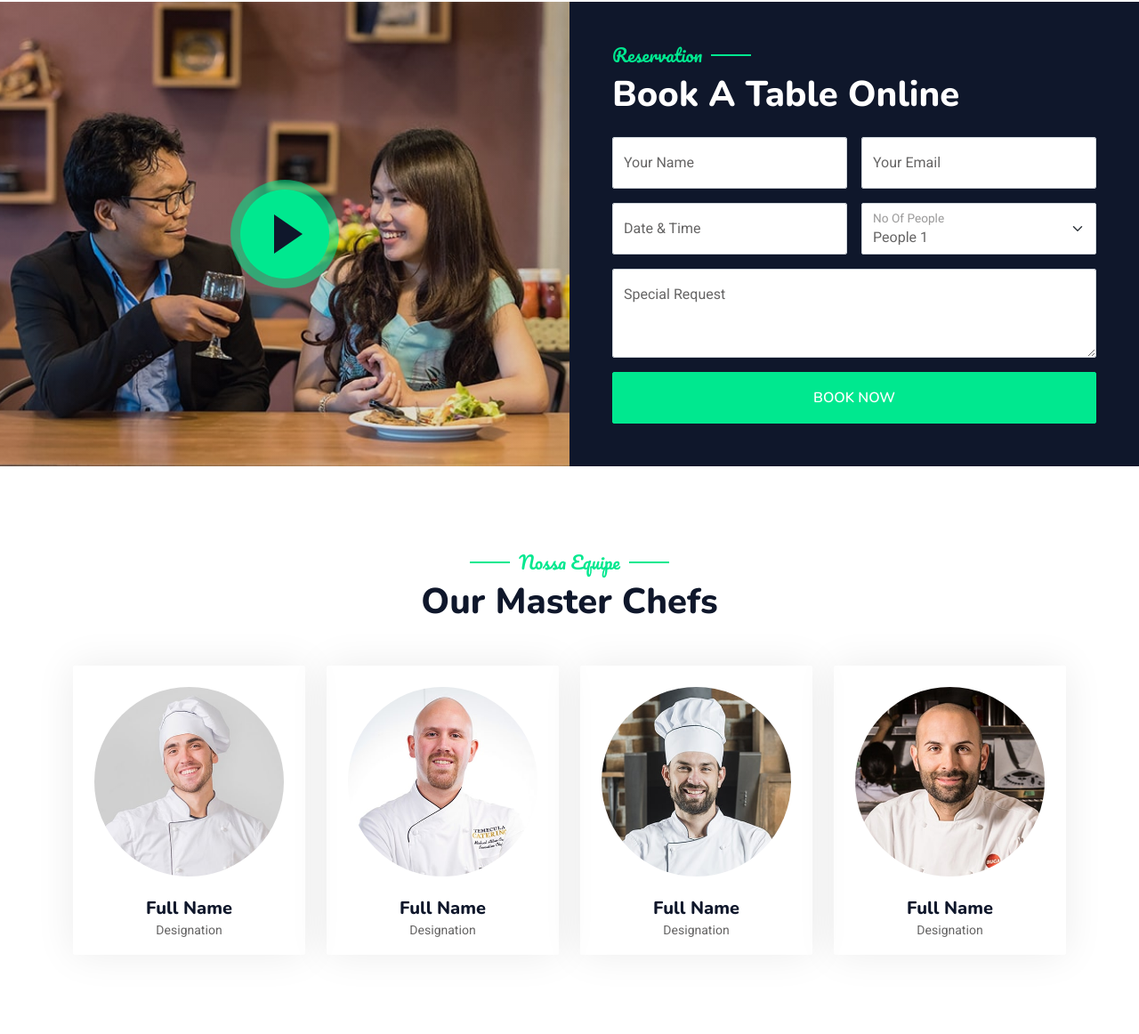
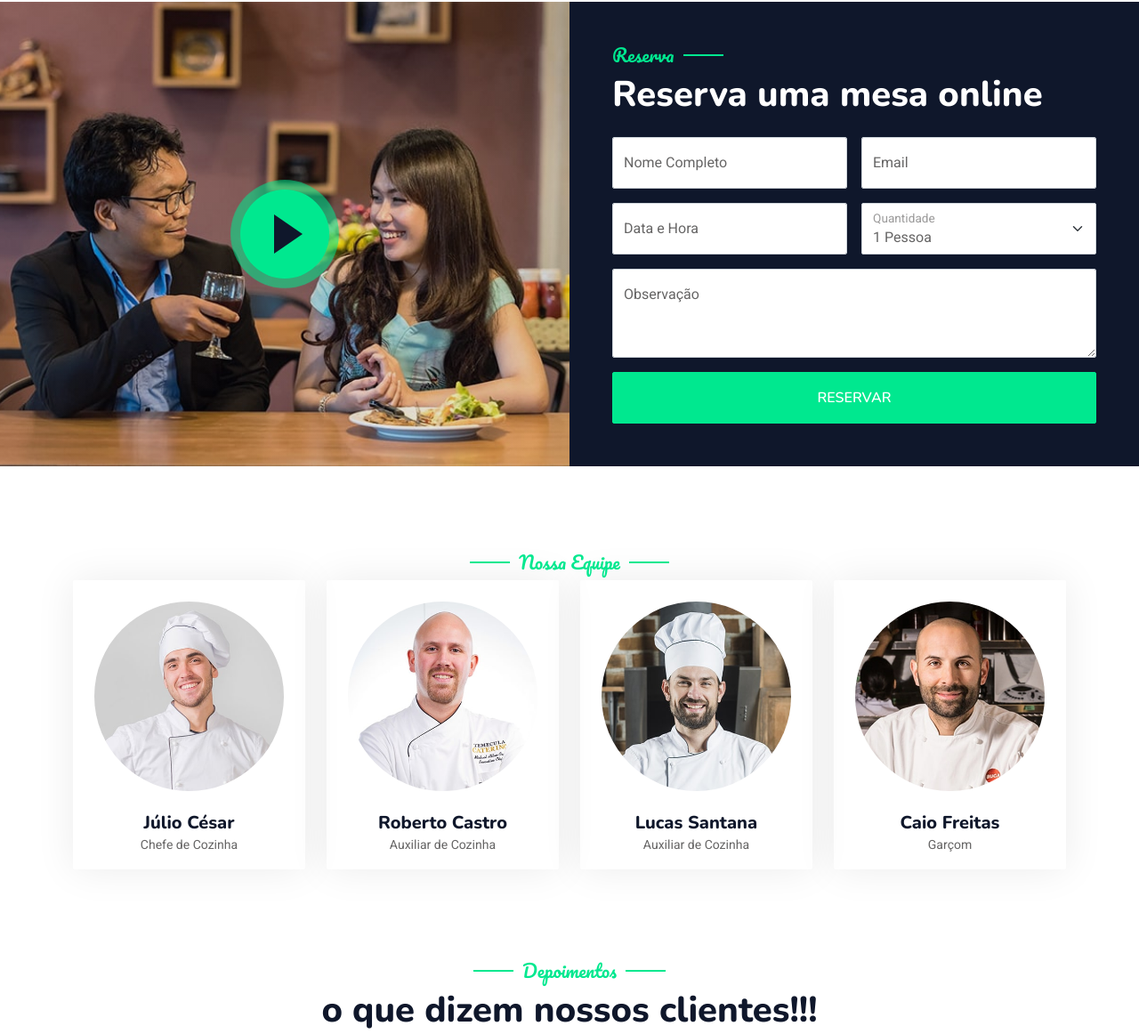
Before and after one commit to LucasSantosp09/Pizzaria-Descomplicada, a plain HTML site: page index.html in a window 1280 px wide. Shown: the part 2323-3485 px from the top of the page at 89% size. Drawn offline with nearby package versions, Linux system fonts and the light colour scheme.

Commit message:
Nossa equipe e Reserva

```diff
--- a/index.html
+++ b/index.html
@@ -544,46 +544,46 @@
                 </div>
                 <div class="col-md-6 bg-dark d-flex align-items-center">
                     <div class="p-5 wow fadeInUp" data-wow-delay="0.2s">
-                        <h5 class="section-title ff-secondary text-start text-primary fw-normal">Reservation</h5>
-                        <h1 class="text-white mb-4">Book A Table Online</h1>
+                        <h5 class="section-title ff-secondary text-start text-primary fw-normal">Reserva</h5>
+                        <h1 class="text-white mb-4">Reserva uma mesa online</h1>
                         <form>
                             <div class="row g-3">
                                 <div class="col-md-6">
                                     <div class="form-floating">
-                                        <input type="text" class="form-control" id="name" placeholder="Your Name">
-                                        <label for="name">Your Name</label>
+                                        <input type="text" class="form-control" id="name" placeholder="Nome Completo">
+                                        <label for="name">Nome Completo</label>
                                     </div>
                                 </div>
                                 <div class="col-md-6">
                                     <div class="form-floating">
-                                        <input type="email" class="form-control" id="email" placeholder="Your Email">
-                                        <label for="email">Your Email</label>
+                                        <input type="email" class="form-control" id="email" placeholder="Email">
+                                        <label for="email">Email</label>
                                     </div>
                                 </div>
                                 <div class="col-md-6">
                                     <div class="form-floating date" id="date3" data-target-input="nearest">
                                         <input type="text" class="form-control datetimepicker-input" id="datetime" placeholder="Date & Time" data-target="#date3" data-toggle="datetimepicker" />
-                                        <label for="datetime">Date & Time</label>
+                                        <label for="datetime">Data e Hora</label>
                                     </div>
                                 </div>
                                 <div class="col-md-6">
                                     <div class="form-floating">
                                         <select class="form-select" id="select1">
-                                          <option value="1">People 1</option>
-                                          <option value="2">People 2</option>
-                                          <option value="3">People 3</option>
+                                          <option value="1">1 Pessoa</option>
+                                          <option value="2">2 Pessoas</option>
+                                          <option value="3">3 Pessoas</option>
                                         </select>
-                                        <label for="select1">No Of People</label>
+                                        <label for="select1">Quantidade</label>
                                       </div>
                                 </div>
                                 <div class="col-12">
                                     <div class="form-floating">
                                         <textarea class="form-control" placeholder="Special Request" id="message" style="height: 100px"></textarea>
-                                        <label for="message">Special Request</label>
+                                        <label for="message">Observação</label>
                                     </div>
                                 </div>
                                 <div class="col-12">
-                                    <button class="btn btn-primary w-100 py-3" type="submit">Book Now</button>
+                                    <button class="btn btn-primary w-100 py-3" type="submit">Reservar</button>
                                 </div>
                             </div>
                         </form>
@@ -617,7 +617,7 @@
             <div class="container">
                 <div class="text-center wow fadeInUp" data-wow-delay="0.1s">
                     <h5 class="section-title ff-secondary text-center text-primary fw-normal">Nossa Equipe</h5>
-                    <h1 class="mb-5">Our Master Chefs</h1>
+
                 </div>
                 <div class="row g-4">
                     <div class="col-lg-3 col-md-6 wow fadeInUp" data-wow-delay="0.1s">
@@ -625,8 +625,8 @@
                             <div class="rounded-circle overflow-hidden m-4">
                                 <img class="img-fluid" src="img/team-1.jpg" alt="">
                             </div>
-                            <h5 class="mb-0">Full Name</h5>
-                            <small>Designation</small>
+                            <h5 class="mb-0">Júlio César</h5>
+                            <small>Chefe de Cozinha</small>
                             <div class="d-flex justify-content-center mt-3">
                                 <a class="btn btn-square btn-primary mx-1" href=""><i class="fab fa-facebook-f"></i></a>
                                 <a class="btn btn-square btn-primary mx-1" href=""><i class="fab fa-twitter"></i></a>
@@ -639,8 +639,8 @@
                             <div class="rounded-circle overflow-hidden m-4">
                                 <img class="img-fluid" src="img/team-2.jpg" alt="">
                             </div>
-                            <h5 class="mb-0">Full Name</h5>
-                            <small>Designation</small>
+                            <h5 class="mb-0">Roberto Castro</h5>
+                            <small>Auxiliar de Cozinha</small>
                             <div class="d-flex justify-content-center mt-3">
                                 <a class="btn btn-square btn-primary mx-1" href=""><i class="fab fa-facebook-f"></i></a>
                                 <a class="btn btn-square btn-primary mx-1" href=""><i class="fab fa-twitter"></i></a>
@@ -653,8 +653,8 @@
                             <div class="rounded-circle overflow-hidden m-4">
                                 <img class="img-fluid" src="img/team-3.jpg" alt="">
                             </div>
-                            <h5 class="mb-0">Full Name</h5>
-                            <small>Designation</small>
+                            <h5 class="mb-0">Lucas Santana</h5>
+                            <small>Auxiliar de Cozinha</small>
                             <div class="d-flex justify-content-center mt-3">
                                 <a class="btn btn-square btn-primary mx-1" href=""><i class="fab fa-facebook-f"></i></a>
                                 <a class="btn btn-square btn-primary mx-1" href=""><i class="fab fa-twitter"></i></a>
@@ -667,8 +667,8 @@
                             <div class="rounded-circle overflow-hidden m-4">
                                 <img class="img-fluid" src="img/team-4.jpg" alt="">
                             </div>
-                            <h5 class="mb-0">Full Name</h5>
-                            <small>Designation</small>
+                            <h5 class="mb-0">Caio Freitas</h5>
+                            <small>Garçom</small>
                             <div class="d-flex justify-content-center mt-3">
                                 <a class="btn btn-square btn-primary mx-1" href=""><i class="fab fa-facebook-f"></i></a>
                                 <a class="btn btn-square btn-primary mx-1" href=""><i class="fab fa-twitter"></i></a>
```
